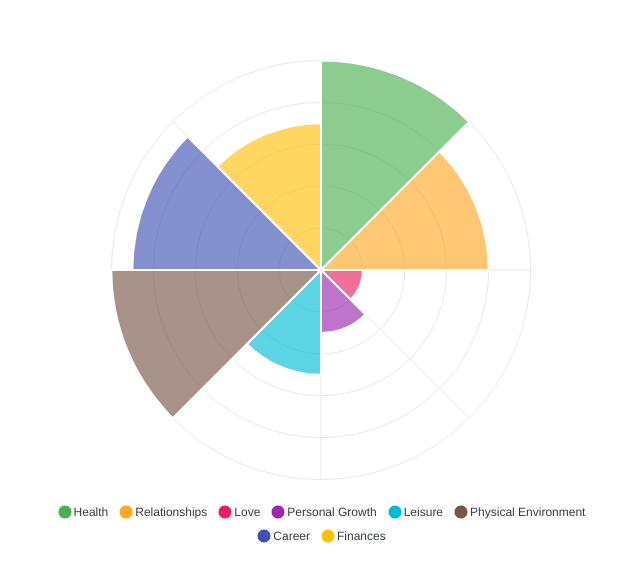
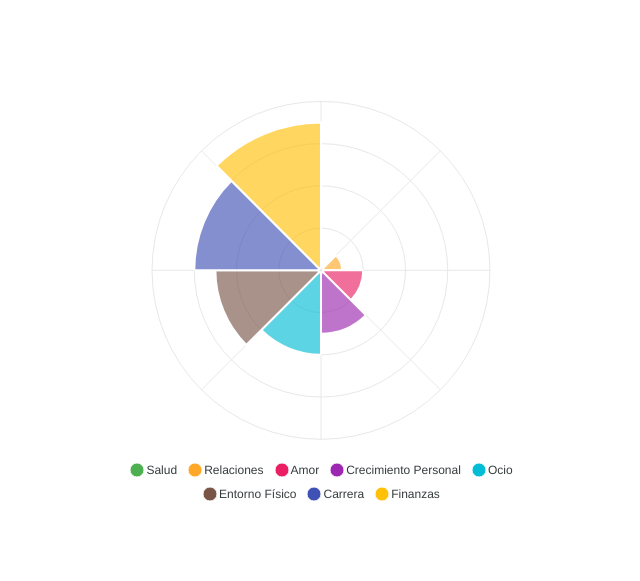
Before and after one commit to DanielRamirez404/The-Wheel-Of-Life, a Vue app in the folder Wheel-Of-Life/: page /Wheel-Of-Life/wheel in a window 1280 px wide. Shown: the part 101-682 px from the top of the page, without its empty margins (319-959 px from the left). Built offline with nearby package versions, Linux system fonts and the light colour scheme.

Commit message:
Make the LifeCanvas use a WheelOfLife object to render the polar area diagram

```diff
--- a/Wheel-Of-Life/src/App.vue
+++ b/Wheel-Of-Life/src/App.vue
@@ -1,8 +1,20 @@
 <script setup lang="ts">
-    import HelloWorld from './components/HelloWorld.vue'
-    import WheelOfLife from './components/WheelOfLife.vue'
+import { reactive } from 'vue'
+import LifeCanvas from './components/LifeCanvas.vue'
+import WheelOfLife from './classes/WheelOfLife.ts'
+
+const wheel = reactive<WheelOfLife>(new WheelOfLife());
+
+wheel.setField("Salud", 0);
+wheel.setField("Relaciones", 1);
+wheel.setField("Amor", 2);
+wheel.setField("Crecimiento Personal", 3);
+wheel.setField("Ocio", 4);
+wheel.setField("Entorno Físico", 5);
+wheel.setField("Carrera", 6);
+wheel.setField("Finanzas", 7);
 </script>
 
 <template>
-    <WheelOfLife :values="[10, 8, 2, 3, 5, 10, 9, 7]" :fields="['Health', 'Relationships', 'Love', 'Personal Growth', 'Leisure', 'Physical Environment', 'Career', 'Finances']" />
+    <LifeCanvas :wheel="wheel" />
 </template>
--- a/Wheel-Of-Life/src/classes/WheelOfLife.ts
+++ b/Wheel-Of-Life/src/classes/WheelOfLife.ts
@@ -25,6 +25,6 @@ export default class WheelOfLife {
     }
 
     public getFields(): FieldDictionary {
-        return this.FieldDictionary;
+        return this.fields;
     }
 }
--- a/Wheel-Of-Life/src/components/WheelOfLife.vue
+++ b/Wheel-Of-Life/src/components/LifeCanvas.vue
@@ -1,22 +1,28 @@
 <script setup lang="ts">
-import { onMounted, ref } from 'vue';
-import ApexCharts from 'apexcharts';
+import { onMounted, ref } from 'vue'
+import ApexCharts from 'apexcharts'
+import WheelOfLife from '../classes/WheelOfLife.ts'
+import LifeField from '../classes/LifeField.ts'
 
 const chartEl = ref<HTMLElement | null>(null);
-const props = defineProps<{ values: number[], fields: string[] }>();
+const props = defineProps<{ wheel: WheelOfLife }>();
+
+const dictionary: FieldDictionary = props.wheel.getFields();
+const fields: LifeField[] = Object.values(dictionary);
+const names: string[] = fields.map((field) => field.getName() );
+const values: number[] = fields.map((field) => field.getScore().getValue() );
 
 onMounted( () => {
-
     const options = {
-        series: props.values,
-        labels: props.fields,
+        series: values,
+        labels: names,
 
         colors: [
             '#4CAF50', '#FFA726', '#E91E63', '#9C27B0',
             '#00BCD4', '#795548', '#3F51B5', '#FFC107'
         ],
 
-        chart: { type: 'polarArea', width: 600 },
+        chart: { type: 'polarArea', width: 500 },
         stroke: { colors: ['#fff'] },
         fill: { opacity: 0.8 },
         yaxis: { show: false },
```
